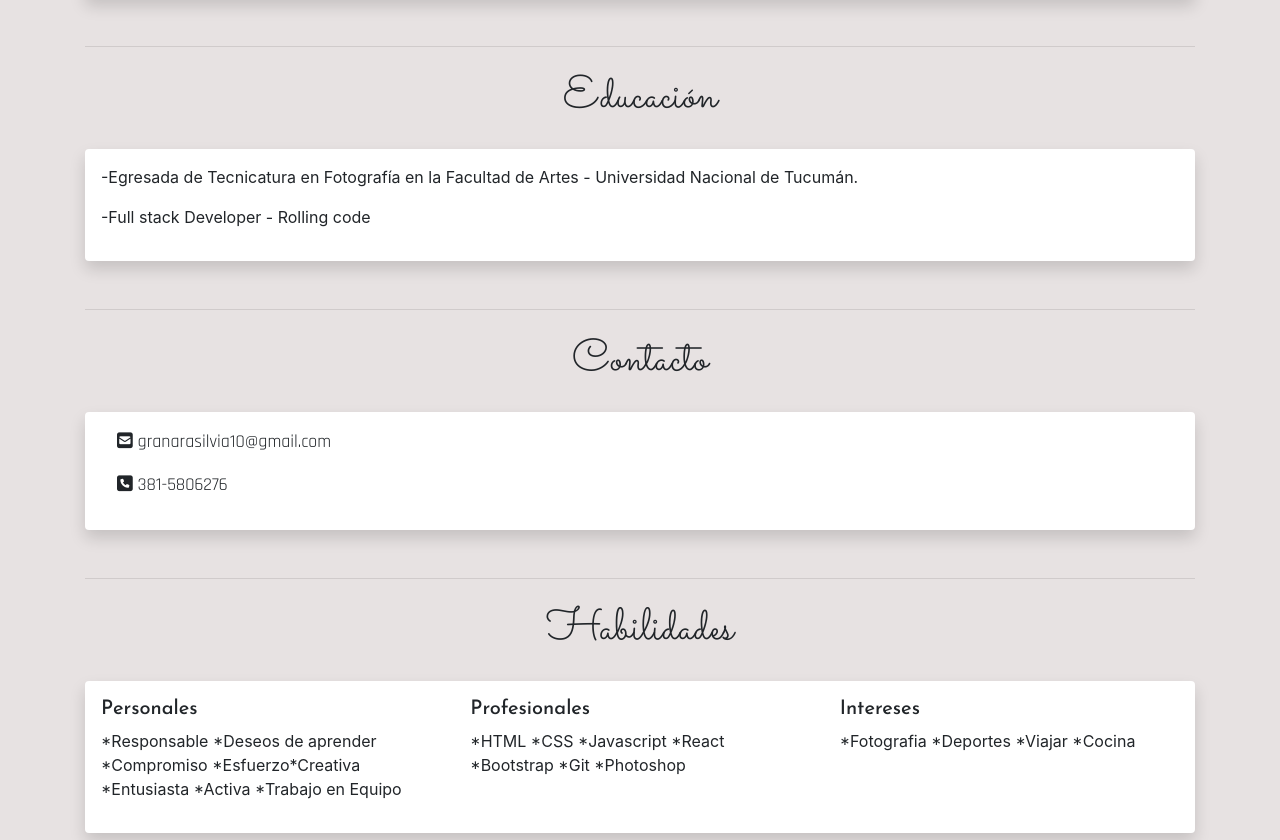
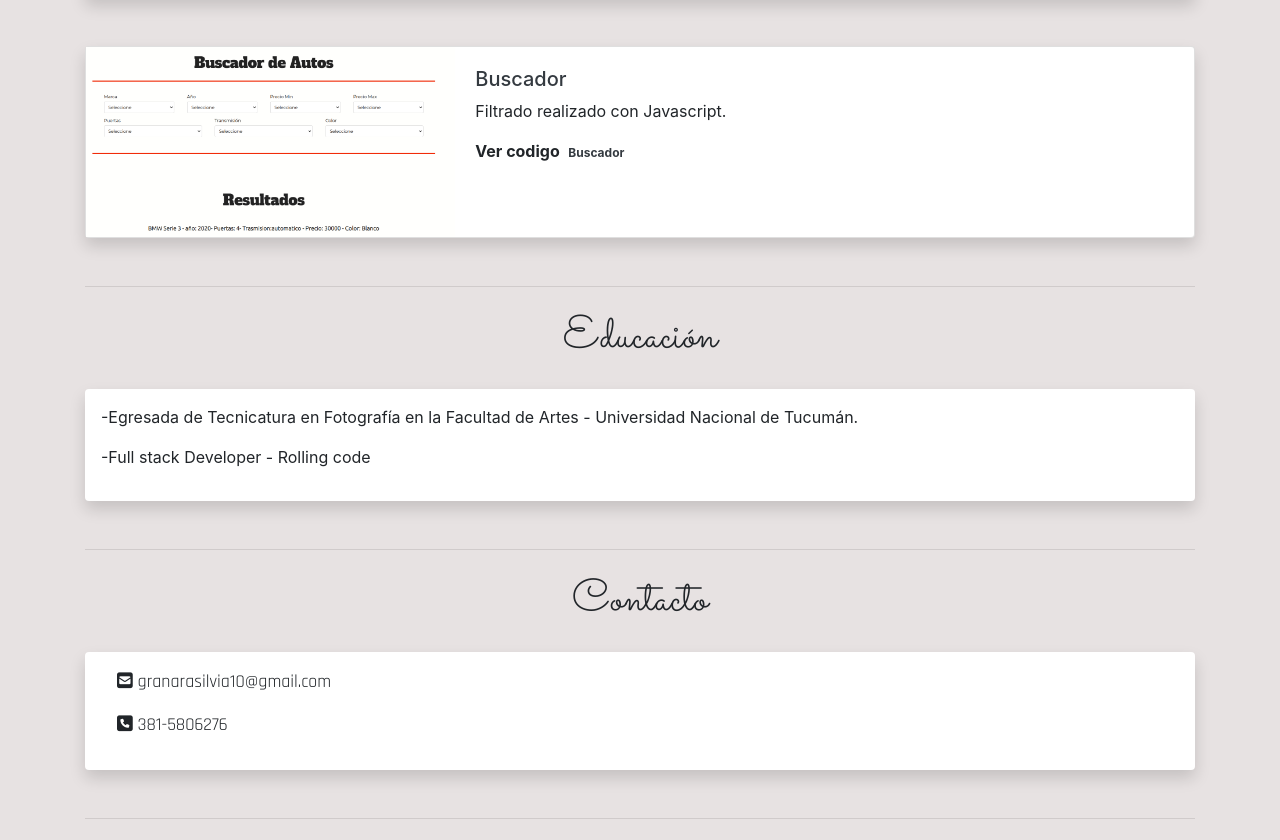
Before and after one commit to GranaraMariaSilvia/GranaraMariaSilvia.github.io, a plain HTML site: page index.html in a window 1280 px wide. Shown: the part 2397-3237 px from the top of the page. Drawn offline with nearby package versions, Linux system fonts and the light colour scheme.

Commit message:
se agrego el buscador

```diff
--- a/index.html
+++ b/index.html
@@ -164,6 +164,29 @@
 
 
 
+
+            <div class="card shadow mb-5 bg-white rounded">
+                <div class="row no-gutters">
+                    <div class="col-md-4 bg-secondary text-light text-center d-flex flex-column justify-content-center">
+                       <img src="img/buscador.png" alt="buscador">
+                    </div>
+                    <div class="col-md-8">
+                        <div class="card-body">
+                           <a href="https://mibuscador.netlify.app/" class="text-dark" target="_blank"><h5>Buscador</h5></a>
+                            <p class="card-text">Filtrado realizado con Javascript.</p>
+                            <p> <strong> Ver codigo </strong>
+
+                                <span class="badge
+                                 "><a href="https://github.com/GranaraMariaSilvia/buscador" class="text-dark" target="_blank"> Buscador</a> </span>
+                            </p>
+                        </div>
+                    </div>
+                </div>
+            </div>
+
+
+
+
         </article>
         <hr>
 
```
Also changed, not shown: img/buscador.png (added).
